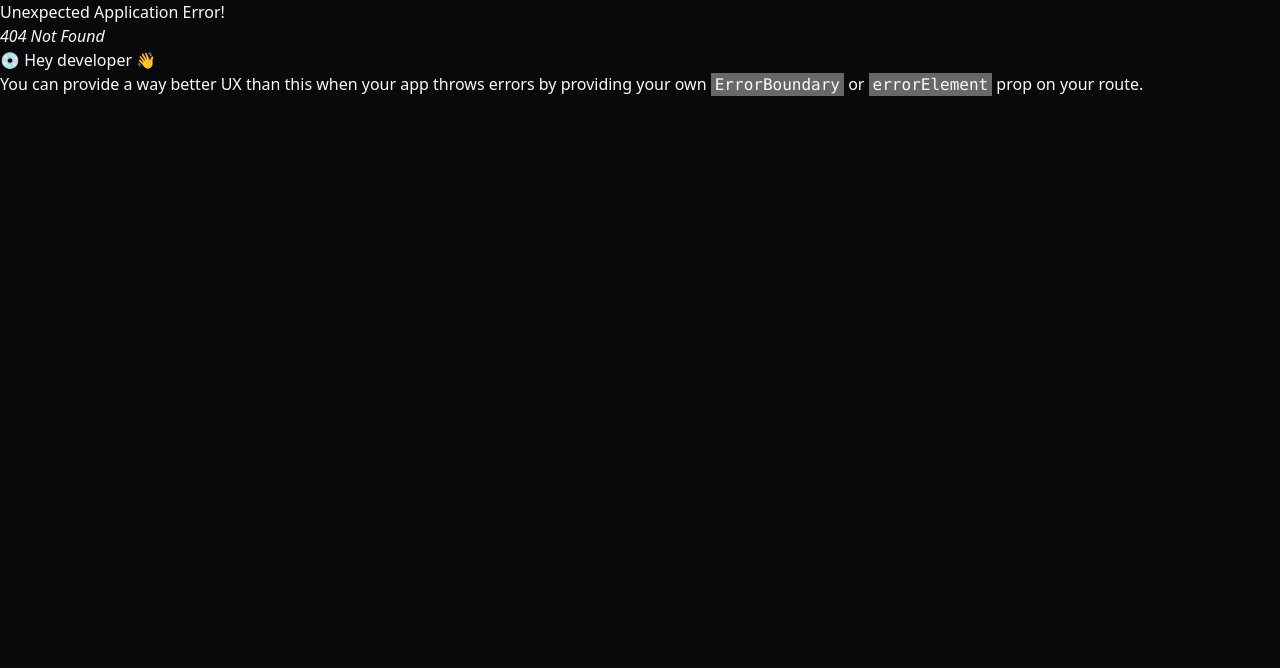
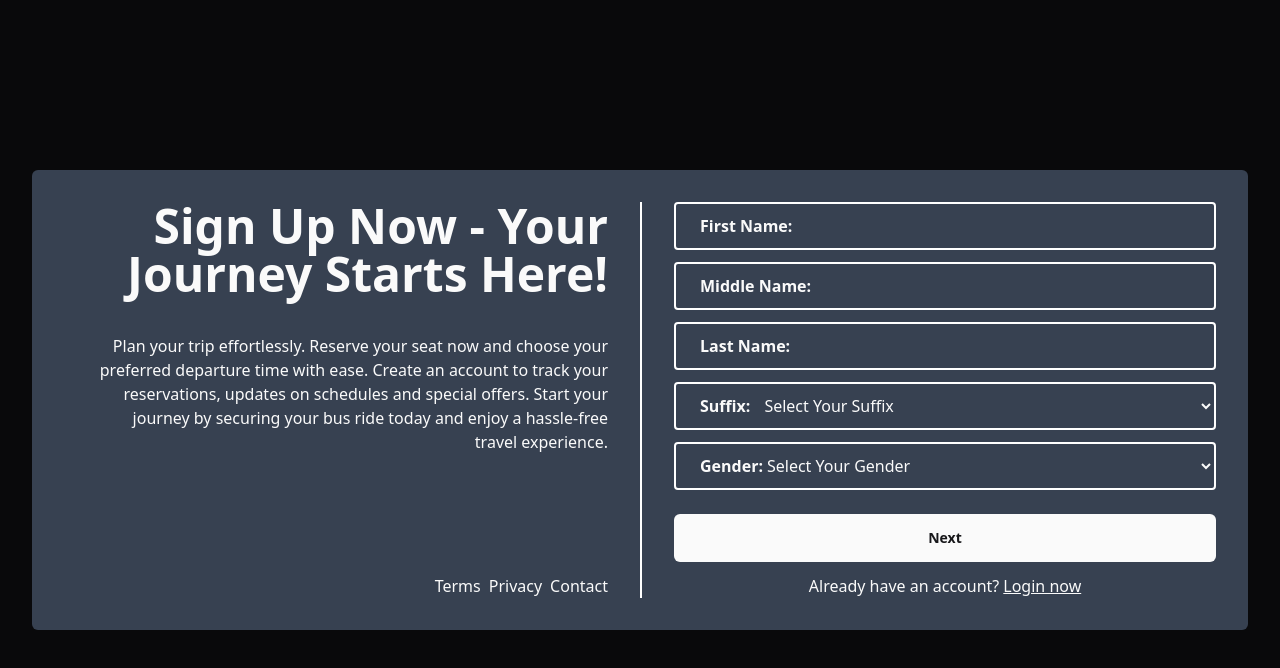
Before and after one commit to raigrc/ICPOK-OnlineKundoktor, a React (Vite) app: page /sign-up in a window 1280 px wide. Before the commit this address had no page. Shown: the top 668 px of the page. Built offline with nearby package versions, Linux system fonts and the light colour scheme.

Commit message:
sign up page temporarily done

```diff
--- a/src/main.tsx
+++ b/src/main.tsx
@@ -5,6 +5,7 @@ import ReactDOM from "react-dom/client";
 import "./index.css";
 import Layout from "./components/ui/Layout";
 import Home from "./pages/Home";
+import SignUp from "./pages/SignUp";
 import Search from "./pages/Search";
 import TravelPlans from "./pages/TravelPlans";
 import About from "./pages/About";
@@ -49,6 +50,10 @@ const router = createBrowserRouter([
       },
     ],
   },
+  {
+    path: "/sign-up",
+    element: <SignUp />,
+  },
 ]);
 
 ReactDOM.createRoot(document.getElementById("root")!).render(
--- /dev/null
+++ b/src/pages/SignUp.tsx
@@ -0,0 +1,81 @@
+
+import { Button } from "../components/ui/button";
+
+const SignUp = () => {
+  return (
+    <div className="flex justify-center items-center h-screen p-8">
+        <div className="grid grid-cols-2 bg-gray-700 p-8 rounded-md max-w-screen-xl mx-auto">
+            <div className="grid grid-rows-3 text-right px-8">
+                <span className="text-5xl font-bold mb-2">
+                    Sign Up Now - Your Journey Starts Here!
+                </span>
+                <span className="text-md">
+                    Plan your trip effortlessly.
+                    Reserve your seat now and choose your preferred departure time with ease.
+                    Create an account to track your reservations, updates on schedules and special offers.
+                    Start your journey by securing your bus ride today and enjoy a hassle-free travel experience.
+                </span>
+                <div className="flex justify-end gap-2 mt-auto">
+                 <span>Terms</span>
+                 <span>Privacy</span>
+                 <span>Contact</span>
+                </div>
+            </div>
+            <div className="border-l-2 pl-8 border-white">
+                <div className='flex items-center border-2 rounded-sm border-white mb-3'>
+                    <p className='pl-6 font-bold w-3/12'>First Name:</p>
+                    <input
+                        className='w-11/12 h-11 bg-transparent'
+                        type='text'
+                    />
+                </div>
+                <div className='flex items-center border-2 rounded-sm border-white mb-3'>
+                    <p className='pl-6 font-bold w-4/12'>Middle Name:</p>
+                    <input
+                        className='w-11/12 h-11 bg-transparent'
+                        type='text'
+                    />
+                </div>
+                <div className='flex items-center border-2 rounded-sm border-white mb-3'>
+                    <p className='pl-6 font-bold w-3/12'>Last Name:</p>
+                    <input
+                        className='w-11/12 h-11 bg-transparent'
+                        type='text'
+                    />
+                </div>
+                <div className='flex items-center border-2 rounded-sm border-white mb-3'>
+                    <p className='pl-6 font-bold w-2/12'>Suffix:</p>
+                    <select className='w-11/12 h-11 bg-transparent'>
+                        <option className="text-black" value="">Select Your Suffix</option>
+                        <option className="text-black" value="sr">Sr</option>
+                        <option className="text-black" value="jr">Jr.</option>
+                        <option className="text-black" value="i">I</option>
+                    </select>
+                </div>
+                <div className='flex items-center border-2 rounded-sm border-white mb-3'>
+                    <p className='pl-6 font-bold w-2/12'>Gender:</p>
+                    <select className='w-11/12 h-11 bg-transparent'>
+                        <option className="text-black" value="">Select Your Gender</option>
+                        <option className="text-black" value="male">Male</option>
+                        <option className="text-black" value="female">Female</option>
+                        <option className="text-black" value="other">Other</option>
+                    </select>
+                </div>
+                <div className='grid grid-cols-1 py-3'>
+                 <Button className='h-12 font-bold'>Next</Button>
+                </div>
+                <div className="flex justify-center gap-1">
+                 <div>
+                  Already have an account?
+                 </div>
+                 <div>
+                  <a href="/login" className="underline underline-offset-1 ">Login now</a>
+                 </div>
+                </div>
+            </div>
+        </div>
+    </div>
+  );
+};
+
+export default SignUp;
```
